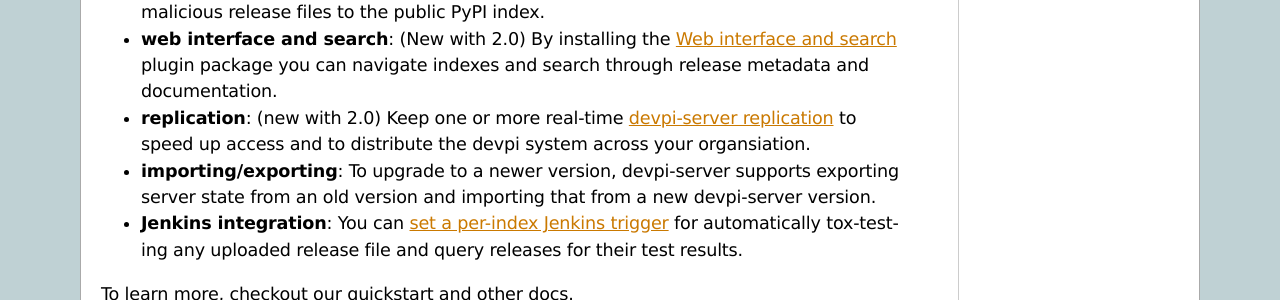
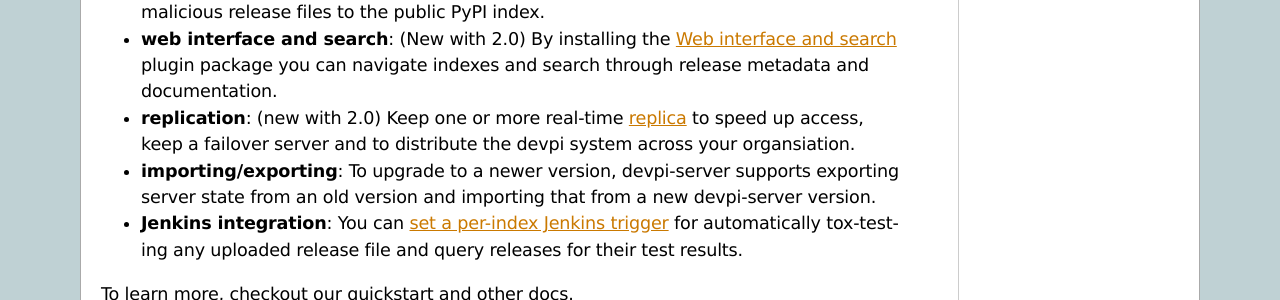
Before and after one commit to devpi/devpi, a Sphinx documentation site: the page built from doc/index.rst, in a window 1280 px wide. Shown: the part 627-927 px from the top of the page. Built offline with Sphinx 7.4.7, drawn with Linux system fonts in a browser that asks for light colours.

Commit message:
some doc fixes

```diff
--- a/doc/index.rst
+++ b/doc/index.rst
@@ -41,8 +41,8 @@
   and documentation.
 
 - **replication**: (new with 2.0) Keep one or more real-time
-  :doc:`replica` to speed up access and to distribute the devpi system
-  across your organsiation.
+  :doc:`replica <replica>` to speed up access, keep a failover server
+  and to distribute the devpi system across your organsiation.
 
 - **importing/exporting**: To upgrade to a newer version, devpi-server
   supports exporting server state from an old version and importing that
--- a/doc/replica.rst
+++ b/doc/replica.rst
@@ -1,7 +1,7 @@
 devpi-server replication
 ====================================
 
-.. versionadded: 2.0
+.. versionadded:: 2.0
 
 The devpi-server replication protocol aims to support:
 
--- a/doc/web.rst
+++ b/doc/web.rst
@@ -1,5 +1,7 @@
 Web interface and search
 ============================
+
+.. versionadded:: 2.0
 
 The web interface is distributed as a `separate devpi-web package <https://pypi.python.org/pypi/devpi-web>`_ which needs to be installed alongside the
 ``devpi-server`` package ahead of the first server start.  ``devpi-web``
```
